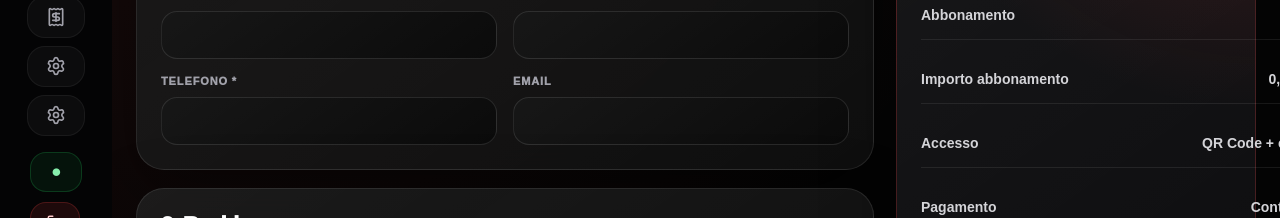
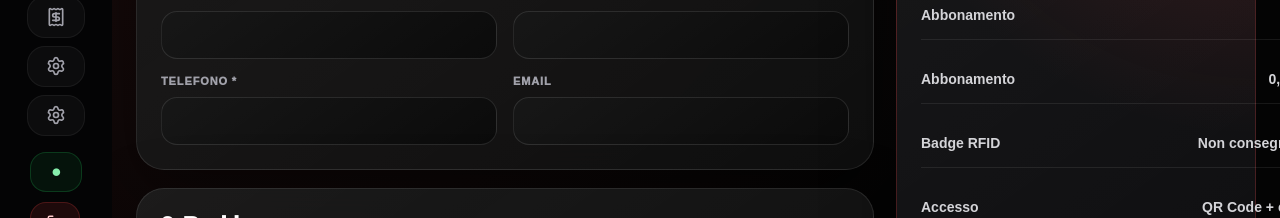
Before and after one commit to BodyGate/bodygate-admin, a Next.js app: page /customers/new in a window 1280 px wide. Shown: the part 574-792 px from the top of the page. Built offline with nearby package versions, Linux system fonts and the light colour scheme; no server answers.

Commit message:
Add optional RFID badge fee to receipts

```diff
--- a/app/api/customers/create-platinum/route.ts
+++ b/app/api/customers/create-platinum/route.ts
@@ -5,6 +5,7 @@ import {
   getDefaultOperationalBranch,
   tableHasColumn,
 } from "../../../lib/server/defaultBranch";
+import { getDefaultBadgeFee, normalizeBadgeChargeMode } from "../../../lib/server/badgeFee";
 
 export const dynamic = "force-dynamic";
 
@@ -109,6 +110,7 @@ async function getPlatinumConfig() {
       validity_days: 365,
     },
     plans,
+    badge_fee: getDefaultBadgeFee(),
   };
 }
 
@@ -287,6 +289,8 @@ export async function POST(req: Request) {
     const normalizedBadge = normalizeRfidCode(badgeInput);
     const badgeCode = normalizedBadge?.rawCode || "";
     const controllerCode = normalizedBadge?.controllerCode || "";
+    const badgeChargeMode = normalizeBadgeChargeMode(body.badge_charge_mode);
+    const badgeComplimentaryReason = String(body.badge_complimentary_reason || "").trim();
 
     if (!firstName || !lastName) {
       return NextResponse.json(
@@ -343,12 +347,13 @@ export async function POST(req: Request) {
       );
     }
 
-    const [customerPaymentsHasBranch, paymentsHasBranch, receiptsHasBranch, membershipFee] =
+    const [customerPaymentsHasBranch, paymentsHasBranch, receiptsHasBranch, membershipFee, receiptsHasComponents] =
       await Promise.all([
         tableHasColumn(supabase, "customer_payments", "branch_id"),
         tableHasColumn(supabase, "payments", "branch_id"),
         tableHasColumn(supabase, "customer_receipts", "branch_id"),
         getActiveMembershipFee(branchId),
+        tableHasColumn(supabase, "customer_receipts", "receipt_components"),
       ]);
 
     if (membershipFee) {
@@ -390,8 +395,32 @@ export async function POST(req: Request) {
       );
     }
 
+    const badgeFeeConfig = getDefaultBadgeFee();
+    const hasDeliveredBadge = Boolean(badgeCode || controllerCode);
+
+    if (badgeChargeMode === "charged" && !hasDeliveredBadge) {
+      return NextResponse.json(
+        { ok: false, error: "Per addebitare il Badge RFID serve un codice badge/controller valido." },
+        { status: 400 },
+      );
+    }
+
+    if (badgeChargeMode === "complimentary" && !badgeComplimentaryReason) {
+      return NextResponse.json(
+        { ok: false, error: "Per omaggiare il Badge RFID è obbligatorio indicare il motivo operatore." },
+        { status: 400 },
+      );
+    }
+
+    const badgeFee = badgeChargeMode === "charged" && badgeFeeConfig.is_active ? badgeFeeConfig.price : 0;
     const membershipUntil = dateOnly(addDays(today, membershipValidityDays));
-    const totalAmount = membershipAmount + Math.max(subscriptionAmount, 0);
+    const receiptComponents = [
+      ...(subscriptionAmount > 0 ? [{ code: "subscription", label: `Abbonamento ${subscriptionName}`, amount: subscriptionAmount }] : []),
+      { code: "membership_fee", label: "Quota associativa", amount: membershipAmount },
+      ...(badgeChargeMode !== "not_included" ? [{ code: "rfid_badge", label: "Badge RFID", amount: badgeFee }] : []),
+    ];
+    const componentDescription = receiptComponents.map((component) => `${component.label} €${Number(component.amount).toFixed(2).replace(".", ",")}`).join(" + ");
+    const totalAmount = membershipAmount + Math.max(subscriptionAmount, 0) + badgeFee;
 
     if (totalAmount <= 0) {
       return NextResponse.json(
@@ -557,10 +586,7 @@ export async function POST(req: Request) {
         .eq("id", customerId);
     }
 
-    const description =
-      subscriptionAmount > 0
-        ? `Onboarding cliente: quota associativa + ${subscriptionName}`
-        : "Onboarding cliente: quota associativa";
+    const description = `Nuova iscrizione: ${componentDescription}`;
 
     const { data: payment, error: paymentError } = await supabase
       .from("customer_payments")
@@ -621,6 +647,7 @@ export async function POST(req: Request) {
         customer_copy_label: "COPIA CLIENTE",
         gym_copy_label: "COPIA PALESTRA",
         issued_at: now,
+        ...(receiptsHasComponents ? { receipt_components: receiptComponents } : {}),
       });
 
     if (receiptError) {
@@ -698,6 +725,13 @@ export async function POST(req: Request) {
         description: `${description} - €${totalAmount.toFixed(2)}`,
         created_at: now,
       },
+      ...(hasDeliveredBadge ? [{
+        customer_id: customerId,
+        type: "badge",
+        title: badgeChargeMode === "charged" ? "Badge RFID consegnato e addebitato" : "Badge RFID consegnato in omaggio",
+        description: badgeChargeMode === "charged" ? `Badge RFID consegnato e addebitato €${badgeFee.toFixed(2)}` : `Badge RFID consegnato in omaggio — motivo: ${badgeComplimentaryReason || "non addebitato"}`,
+        created_at: now,
+      }] : []),
       {
         customer_id: customerId,
         type: "contract",
--- a/app/api/customers/list-payments/route.ts
+++ b/app/api/customers/list-payments/route.ts
@@ -56,7 +56,7 @@ export async function GET(req: Request) {
     if (paymentIds.length > 0) {
       const { data: receiptsData, error: receiptsError } = await supabaseAdmin
         .from("customer_receipts")
-        .select("id, payment_id, receipt_number")
+        .select("id, payment_id, receipt_number, receipt_components")
         .in("payment_id", paymentIds);
 
       if (!receiptsError && receiptsData) {
@@ -75,6 +75,7 @@ export async function GET(req: Request) {
         ...payment,
         receipt_id: receipt?.id || null,
         receipt_number: receipt?.receipt_number || null,
+        receipt_components: receipt?.receipt_components || null,
       };
     });
 
--- a/app/api/customers/renew-subscription/route.ts
+++ b/app/api/customers/renew-subscription/route.ts
@@ -1,5 +1,7 @@
 import { NextResponse } from "next/server";
 import { createClient } from "@supabase/supabase-js";
+import { getDefaultBadgeFee, normalizeBadgeChargeMode } from "../../../lib/server/badgeFee";
+import { tableHasColumn } from "../../../lib/server/defaultBranch";
 
 export const dynamic = "force-dynamic";
 
@@ -152,6 +154,9 @@ export async function POST(req: Request) {
       body.start_date || body.startDate || "",
     ).trim();
     const requestedAmount = parseAmount(body.amount);
+    const badgeChargeMode = normalizeBadgeChargeMode(body.badge_charge_mode);
+    const badgeComplimentaryReason = String(body.badge_complimentary_reason || "").trim();
+    const newBadgeDelivered = Boolean(body.new_badge_delivered || body.badge_delivered || body.badge_code || body.controller_code);
 
     if (!customerId) {
       return NextResponse.json(
@@ -222,10 +227,22 @@ export async function POST(req: Request) {
     }
 
     const standardAmount = Number(plan.promo_price || plan.price || 0);
-    const amount =
+    const subscriptionAmount =
       requestedAmount !== null && requestedAmount > 0
         ? requestedAmount
         : standardAmount;
+    const badgeFeeConfig = getDefaultBadgeFee();
+
+    if (badgeChargeMode === "charged" && !newBadgeDelivered) {
+      return NextResponse.json({ ok: false, error: "Per addebitare il Badge RFID sul rinnovo conferma la consegna di una nuova card." }, { status: 400 });
+    }
+
+    if (badgeChargeMode === "complimentary" && !badgeComplimentaryReason) {
+      return NextResponse.json({ ok: false, error: "Per omaggiare il Badge RFID è obbligatorio indicare il motivo operatore." }, { status: 400 });
+    }
+
+    const badgeFee = badgeChargeMode === "charged" && badgeFeeConfig.is_active ? badgeFeeConfig.price : 0;
+    const amount = subscriptionAmount + badgeFee;
 
     const durationDays = Number(plan.duration_days || 0);
 
@@ -268,7 +285,12 @@ export async function POST(req: Request) {
     const customerName =
       `${customer.first_name || ""} ${customer.last_name || ""}`.trim();
 
-    const paymentDescription = `Rinnovo abbonamento ${plan.name} (${startsAt} - ${endsAt})`;
+    const receiptComponents = [
+      { code: "subscription", label: `Abbonamento ${plan.name}`, amount: subscriptionAmount },
+      ...(badgeChargeMode !== "not_included" ? [{ code: "rfid_badge", label: "Badge RFID", amount: badgeFee }] : []),
+    ];
+    const paymentDescription = `Rinnovo abbonamento ${plan.name} (${startsAt} - ${endsAt})${badgeChargeMode !== "not_included" ? ` + Badge RFID €${badgeFee.toFixed(2).replace(".", ",")}` : ""}`;
+    const receiptsHasComponents = await tableHasColumn(supabaseAdmin, "customer_receipts", "receipt_components");
 
     const receiptNumber = await getNextReceiptNumber();
 
@@ -295,7 +317,7 @@ export async function POST(req: Request) {
         customer_id: customerId,
         branch_id: branchId,
         plan_id: plan.id,
-        amount,
+        amount: subscriptionAmount,
         starts_at: startsAt,
         ends_at: endsAt,
         is_active: true,
@@ -376,7 +398,7 @@ export async function POST(req: Request) {
       customer_id: customerId,
       type: "subscription",
       title: "Abbonamento rinnovato",
-      description: `${plan.name} €${amount.toFixed(
+      description: `${plan.name} €${subscriptionAmount.toFixed(
         2,
       )} valido dal ${startsAt} al ${endsAt}`,
       created_at: now,
@@ -399,6 +421,7 @@ export async function POST(req: Request) {
         customer_copy_label: "COPIA CLIENTE",
         gym_copy_label: "COPIA PALESTRA",
         issued_at: now,
+        ...(receiptsHasComponents ? { receipt_components: receiptComponents } : {}),
       })
       .select("*")
       .single();
--- a/app/customers/new/page.tsx
+++ b/app/customers/new/page.tsx
@@ -42,6 +42,11 @@ type PlatinumConfigResponse = {
   branch?: Partial<OperationalBranch>;
   membership_fee?: {
     price?: number;
+  };
+  badge_fee?: {
+    name?: string;
+    price?: number;
+    is_active?: boolean;
   };
   plans?: Array<{
     id?: string;
@@ -97,6 +102,7 @@ export default function NewCustomerPage() {
   const [configLoading, setConfigLoading] = useState(true);
   const [plans, setPlans] = useState<PlatinumPlan[]>(fallbackPlans);
   const [membershipAmount, setMembershipAmount] = useState(10);
+  const [badgeFee, setBadgeFee] = useState({ name: "Badge RFID", price: 5, isActive: true });
   const [operationalBranch, setOperationalBranch] = useState<OperationalBranch>({
     id: "ffbd8d1a-35a8-4b3e-8219-e9a56533d30c",
     name: "Body Energy",
@@ -141,6 +147,8 @@ export default function NewCustomerPage() {
     privacy_consent: true,
     marketing_consent: false,
     photo_video_consent: false,
+    badge_charge_mode: "not_included",
+    badge_complimentary_reason: "",
   });
 
   const selectedPlan = useMemo(() => {
@@ -148,7 +156,8 @@ export default function NewCustomerPage() {
   }, [form.subscription_plan, plans]);
 
   const withSubscription = form.subscription_choice === "with_subscription";
-  const totalAmount = membershipAmount + (withSubscription ? selectedPlan.price : 0);
+  const badgeAmount = form.badge_charge_mode === "charged" && badgeFee.isActive ? badgeFee.price : 0;
+  const totalAmount = membershipAmount + (withSubscription ? selectedPlan.price : 0) + badgeAmount;
   const badgePreview = useMemo(() => normalizeAccessCode(form.badge_code), [form.badge_code]);
 
   useEffect(() => {
@@ -180,6 +189,11 @@ export default function NewCustomerPage() {
 
         setPlans(activePlans);
         setMembershipAmount(Number(result.membership_fee?.price || 10));
+        setBadgeFee({
+          name: result.badge_fee?.name || "Badge RFID",
+          price: Number(result.badge_fee?.price || 5),
+          isActive: result.badge_fee?.is_active !== false,
+        });
 
         if (result.branch?.id) {
           setOperationalBranch({
@@ -213,6 +227,15 @@ export default function NewCustomerPage() {
   function update(field: string, value: string | boolean) {
     setForm((current) => ({ ...current, [field]: value }));
   }
+
+  useEffect(() => {
+    setForm((current) => {
+      const canDeliverBadge = (current.access_type === "card" || current.access_type === "qr_card") && Boolean(current.badge_code.trim());
+      if (!canDeliverBadge && current.badge_charge_mode !== "not_included") return { ...current, badge_charge_mode: "not_included" };
+      if (canDeliverBadge && current.badge_charge_mode === "not_included") return { ...current, badge_charge_mode: "charged" };
+      return current;
+    });
+  }, [form.access_type, form.badge_code]);
 
   function updatePendingDocument(type: ScannerDocumentType, doc: PendingDocument) {
     setPendingDocuments((current) => ({ ...current, [type]: doc }));
@@ -276,6 +299,11 @@ export default function NewCustomerPage() {
       return;
     }
 
+    if (form.badge_charge_mode === "complimentary" && !form.badge_complimentary_reason.trim()) {
+      setMessage("Per omaggiare il badge RFID devi indicare il motivo operatore.");
+      return;
+    }
+
     setSaving(true);
 
     try {
@@ -288,6 +316,8 @@ export default function NewCustomerPage() {
         payment_method: form.payment_method,
         customer_tags: [],
         branch_id: operationalBranch.id,
+        badge_charge_mode: form.badge_charge_mode,
+        badge_complimentary_reason: form.badge_complimentary_reason,
       });
 
       const customerId = result.customer_id;
@@ -472,6 +502,27 @@ export default function NewCustomerPage() {
           color: #d4d4d8;
           font-weight: 800;
         }
+
+        .badge-charge-card {
+          grid-column: 1 / -1;
+          border: 1px solid rgba(239, 68, 68, 0.28);
+          border-radius: 22px;
+          padding: 16px;
+          background: linear-gradient(135deg, rgba(239, 68, 68, 0.14), rgba(255,255,255,0.04));
+          display: grid;
+          gap: 12px;
+        }
+        .badge-charge-card button {
+          border: 1px solid rgba(255,255,255,0.16);
+          border-radius: 999px;
+          padding: 10px 14px;
+          background: rgba(255,255,255,0.08);
+          color: white;
+          font-weight: 950;
+          cursor: pointer;
+        }
+        .badge-charge-card button.active { background: #ef4444; border-color: #fca5a5; }
+        .hint { color: #a1a1aa; font-size: 13px; font-weight: 800; }
 
         .message {
           margin-top: 14px;
@@ -771,6 +822,25 @@ export default function NewCustomerPage() {
               {form.subscription_choice === "membership_only" ? (
                 <p className="hint">Solo quota associativa: non verrà creato alcun abbonamento e il cliente non potrà accedere finché non avrà un abbonamento valido.</p>
               ) : null}
+
+              <div className="badge-charge-card">
+                <div className="card-title">Badge in ricevuta</div>
+                <div className="hint">Aggiungi badge alla ricevuta — {new Intl.NumberFormat("it-IT", { style: "currency", currency: "EUR" }).format(badgeFee.price)}</div>
+                <div style={{ display: "flex", gap: 10, flexWrap: "wrap" }}>
+                  {[
+                    ["charged", `Addebitato ${new Intl.NumberFormat("it-IT", { style: "currency", currency: "EUR" }).format(badgeFee.price)}`],
+                    ["complimentary", "Omaggiato €0,00"],
+                    ["not_included", "Non consegnato"],
+                  ].map(([mode, label]) => (
+                    <button key={mode} type="button" className={form.badge_charge_mode === mode ? "active" : ""} onClick={() => update("badge_charge_mode", mode)}>
+                      {label}
+                    </button>
+                  ))}
+                </div>
+                {form.badge_charge_mode === "complimentary" ? (
+                  <Field label="Motivo omaggio badge *" value={form.badge_complimentary_reason} onChange={(v) => update("badge_complimentary_reason", v)} />
+                ) : null}
+              </div>
               <Select
                 label="Metodo pagamento"
                 value={form.payment_method}
@@ -833,8 +903,13 @@ export default function NewCustomerPage() {
           </div>
 
           <div className="line">
-            <span>Importo abbonamento</span>
+            <span>{withSubscription ? `Abbonamento ${selectedPlan.name}` : "Abbonamento"}</span>
             <strong>{withSubscription ? new Intl.NumberFormat("it-IT", { style: "currency", currency: "EUR" }).format(selectedPlan.price) : "—"}</strong>
+          </div>
+
+          <div className="line">
+            <span>{badgeFee.name}</span>
+            <strong>{form.badge_charge_mode === "charged" ? new Intl.NumberFormat("it-IT", { style: "currency", currency: "EUR" }).format(badgeAmount) : form.badge_charge_mode === "complimentary" ? "Omaggiato €0,00" : "Non consegnato"}</strong>
           </div>
 
           <div className="line">
--- /dev/null
+++ b/app/lib/server/badgeFee.ts
@@ -0,0 +1,17 @@
+export const BODY_ENERGY_BADGE_FEE = 5;
+
+export type BadgeChargeMode = "charged" | "complimentary" | "not_included";
+
+export function normalizeBadgeChargeMode(value: unknown): BadgeChargeMode {
+  const mode = String(value || "not_included").trim();
+  if (mode === "charged" || mode === "complimentary" || mode === "not_included") return mode;
+  return "not_included";
+}
+
+export function getDefaultBadgeFee() {
+  return {
+    name: "Badge RFID",
+    price: BODY_ENERGY_BADGE_FEE,
+    is_active: true,
+  };
+}
```
Also changed, not shown: app/customers/[id]/receipt/[receiptId]/page.tsx (+31 -0 lines), 2 other files (tests, documents, lock files or other folders).
